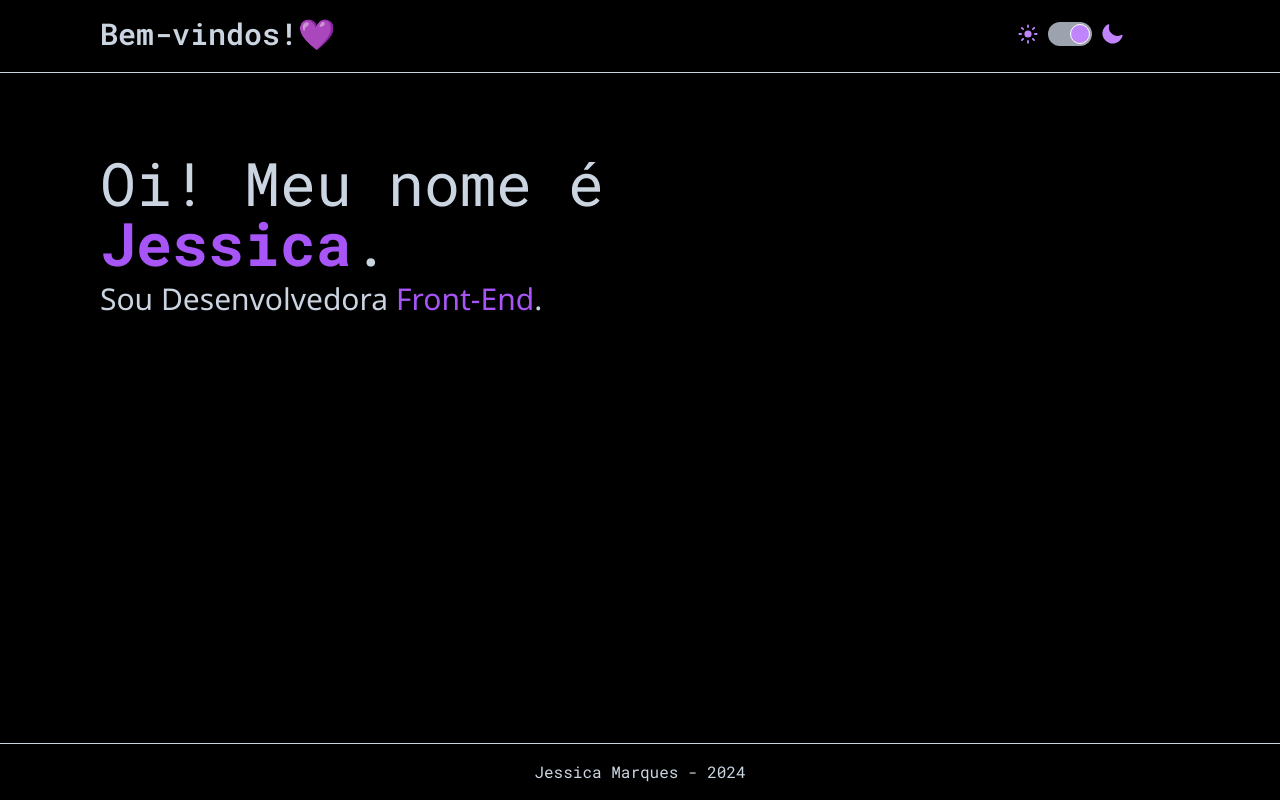
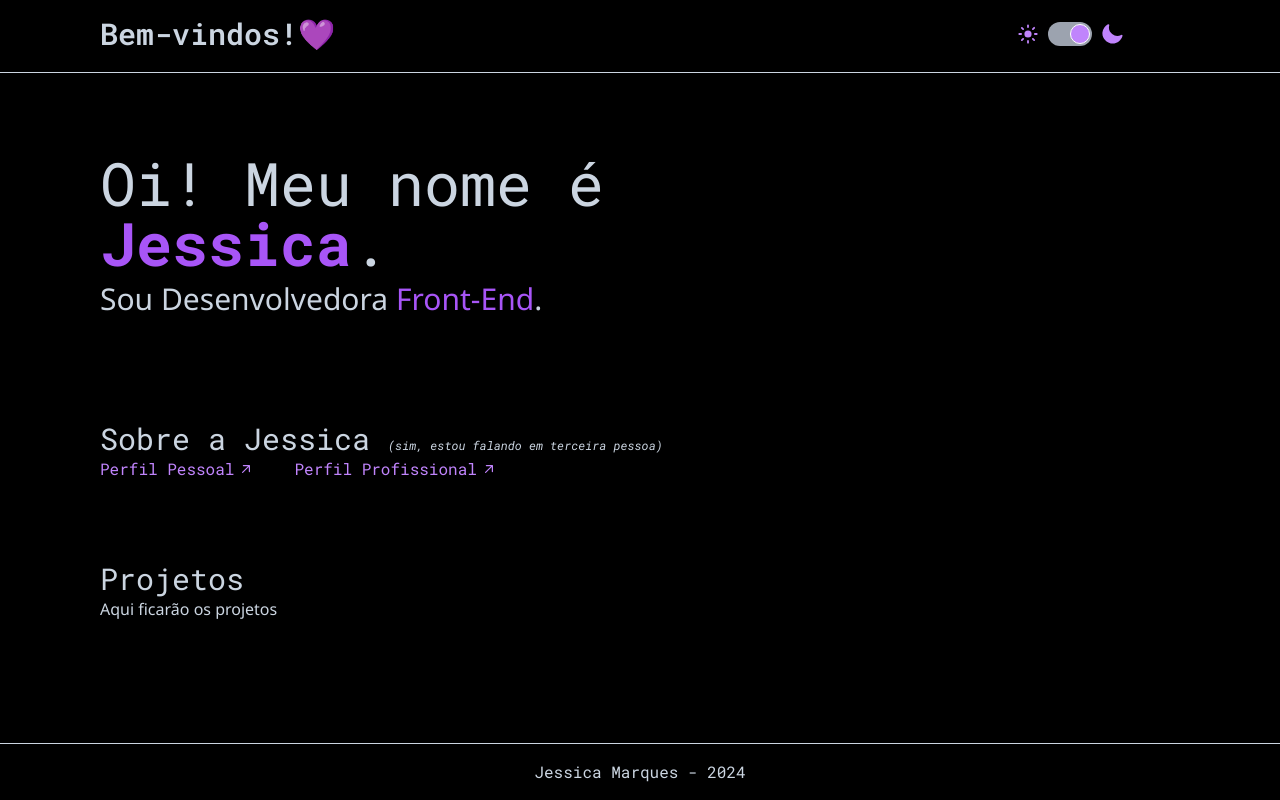
Before and after one commit to jessicaMarquess/my-profile, a React (Vite) app: page / in a window 1280 px wide. Built offline with nearby package versions, Linux system fonts and the light colour scheme; some icons are missing.

Commit message:
add react-router-dom e inicio de perfis

```diff
--- a/package.json
+++ b/package.json
@@ -13,6 +13,7 @@
     "@heroicons/react": "^2.1.1",
     "react": "^18.2.0",
     "react-dom": "^18.2.0",
+    "react-router-dom": "^6.21.2",
     "react-social-icons": "^6.7.0",
     "react-spring": "^9.7.3"
   },
--- a/src/App.tsx
+++ b/src/App.tsx
@@ -1,8 +1,9 @@
 import { useState, useEffect } from 'react'
 import Header from './components/Header'
-import Welcome from './components/Welcome'
-import SocialMedias from './components/SocialMedias'
+
 import Footer from './components/Footer'
+import { Router } from './Router'
+import { BrowserRouter } from 'react-router-dom'
 
 export default function App() {
   const [theme, setTheme] = useState(
@@ -57,8 +58,9 @@ export default function App() {
         className={`relative min-h-screen ${theme === 'dark' ? 'dark' : ''} bg-slate-200 dark:bg-black flex flex-col duration-100`}
       >
         <Header toggleTheme={toggleTheme} theme={theme || ''} />
-        <Welcome theme={String(theme)} />
-        <SocialMedias theme={String(theme)} />
+        <BrowserRouter>
+          <Router theme={theme || ''} />
+        </BrowserRouter>
         <Footer />
       </div>
     </>
--- /dev/null
+++ b/src/Router.tsx
@@ -0,0 +1,21 @@
+import { Route, Routes } from 'react-router-dom'
+import { Home } from './pages/Home'
+import { Profissional } from './pages/Profissional'
+import { Pessoal } from './pages/Pessoal'
+import React from 'react'
+
+interface ThemeProps {
+  theme: string
+}
+
+export const Router: React.FC<ThemeProps> = ({ theme }) => {
+  return (
+    <div>
+      <Routes>
+        <Route path="/" element={<Home theme={theme} />} />
+        <Route path="/perfil-profissional" element={<Profissional />} />
+        <Route path="/perfil-pessoal" element={<Pessoal />} />
+      </Routes>
+    </div>
+  )
+}
--- a/src/components/Footer/index.tsx
+++ b/src/components/Footer/index.tsx
@@ -1,7 +1,7 @@
 const Footer = () => {
   const currentYear = new Date().getFullYear()
   return (
-    <footer className="border border-x-0 border-b-0 border-slate-700 dark:border-slate-300 text-center p-4 fixed bottom-0 w-full text-slate-700 dark:text-slate-300 font-roboto-mono">
+    <footer className="hidden sm:inline border border-x-0 border-b-0 border-slate-700 dark:border-slate-300 text-center p-4 fixed bottom-0 w-full text-slate-700 dark:text-slate-300 font-roboto-mono">
       Jessica Marques - {currentYear}
     </footer>
   )
--- a/src/components/Header/index.tsx
+++ b/src/components/Header/index.tsx
@@ -8,9 +8,12 @@ interface ThemeHeaderProps {
 const Header: React.FC<ThemeHeaderProps> = ({ toggleTheme, theme }) => (
   <div className="flex justify-center border border-x-0 border-t-0 border-slate-700 dark:border-slate-300">
     <div className="w-[67.5rem] p-4 pr-0 lg:pr-4 flex justify-between mb-1">
-      <h1 className="dark:text-slate-300 text-2xl sm:text-3xl font-semibold font-roboto-mono text-slate-700 lg:-ml-4">
+      <a
+        className="dark:text-slate-300 text-2xl sm:text-3xl font-semibold font-roboto-mono text-slate-700 lg:-ml-4 cursor-pointer"
+        href="/"
+      >
         Bem-vindos!💜
-      </h1>
+      </a>
       <ThemeToggle toggleTheme={toggleTheme} theme={theme || ''} />
     </div>
   </div>
--- /dev/null
+++ b/src/pages/Home/index.tsx
@@ -0,0 +1,57 @@
+import { ArrowUpRightIcon } from '@heroicons/react/20/solid'
+import Welcome from '../../components/Welcome'
+import SocialMedias from '../../components/SocialMedias'
+import React from 'react'
+
+interface ThemeHomeProps {
+  theme: string
+}
+
+export const Home: React.FC<ThemeHomeProps> = ({ theme }) => {
+  return (
+    <>
+      <Welcome theme={String(theme)} />
+      <SocialMedias theme={String(theme)} />
+      <section className="flex justify-center">
+        <div className="mx-4 sm:w-[67.5rem] sm:flex flex-col mt-20">
+          <h1 className="text-slate-700 dark:text-slate-300 font-roboto-mono text-3xl">
+            Sobre a Jessica{' '}
+            <span className="text-xs italic hidden sm:inline">
+              (sim, estou falando em terceira pessoa)
+            </span>
+          </h1>
+          <div className="flex gap-x-10 mt-3 sm:mt-0">
+            <a
+              className="inline-flex items-center text-purple-400 font-roboto-mono cursor-pointer  hover:underline"
+              href="/perfil-pessoal"
+            >
+              Perfil Pessoal
+              <ArrowUpRightIcon
+                className="ml-1 hidden sm:inline"
+                width={16}
+                height={16}
+              />
+            </a>
+            <a
+              className="inline-flex items-center text-purple-400 font-roboto-mono cursor-pointer  hover:underline"
+              href="/perfil-profissional"
+            >
+              Perfil Profissional
+              <ArrowUpRightIcon
+                className="hidden sm:inline ml-1"
+                width={16}
+                height={16}
+              />
+            </a>
+          </div>
+          <h1 className="text-slate-700 dark:text-slate-300 font-roboto-mono text-3xl mt-20">
+            Projetos
+          </h1>
+          <p className="text-slate-700 dark:text-slate-300">
+            Aqui ficarão os projetos
+          </p>
+        </div>
+      </section>
+    </>
+  )
+}
--- /dev/null
+++ b/src/pages/Pessoal/index.tsx
@@ -0,0 +1,7 @@
+export const Pessoal = () => {
+  return (
+    <>
+      <p>oi</p>
+    </>
+  )
+}
--- /dev/null
+++ b/src/pages/Profissional/index.tsx
@@ -0,0 +1,7 @@
+export const Profissional = () => {
+  return (
+    <div className="border border-red-300">
+      <p className="text-slate-700 dark:text-slate-300">oi</p>
+    </div>
+  )
+}
```
Also changed, not shown: 1 other file (tests, documents, lock files or other folders).
